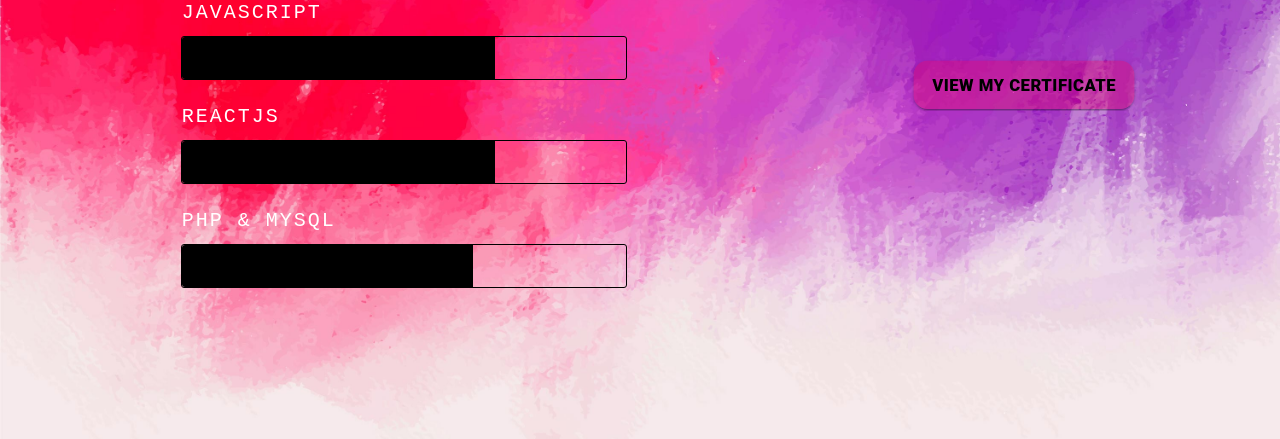
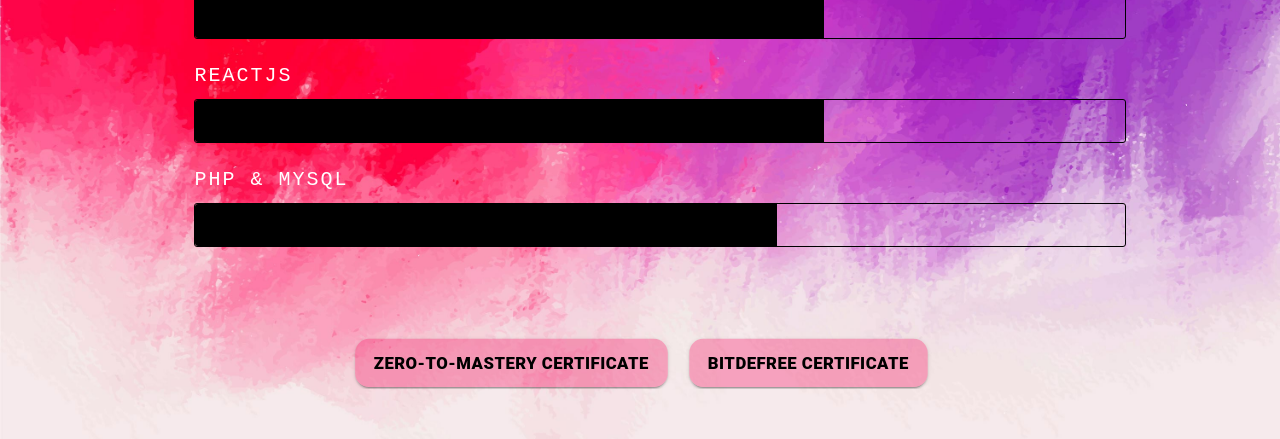
Before and after one commit to Milan-960/Myportfolio, a React (Create React App) app: page /skills in a window 1280 px wide. Shown: the part 330-769 px from the top of the page. Built offline with nearby package versions, Linux system fonts and the light colour scheme.

Commit message:
certificate has been added 🔥

```diff
--- a/src/pages/Skills.css
+++ b/src/pages/Skills.css
@@ -6,6 +6,8 @@
   display: flex;
   align-items: center;
   justify-content: center;
+  flex-wrap: wrap;
+  align-content: center;
 }
 
 .certificate {
--- a/src/pages/Skills.js
+++ b/src/pages/Skills.js
@@ -5,6 +5,7 @@
 import { Button } from "@material-ui/core";
 
 import Pdf2 from "../Document/learning-to-learn-certificate.pdf";
+import Pdf3 from "../Document/milan-bitDefree-certificate.pdf";
 
 function Skills() {
   return (
@@ -17,7 +18,12 @@
       <div className="certificate">
         <a rel="noopener noreferrer" href={Pdf2}>
           <Button variant="contained" className="resume-button">
-            View My Certificate
+            Zero-To-Mastery Certificate
+          </Button>
+        </a>
+        <a rel="noopener noreferrer" href={Pdf3}>
+          <Button variant="contained" className="resume-button">
+            BitDefree Certificate
           </Button>
         </a>
       </div>
```
